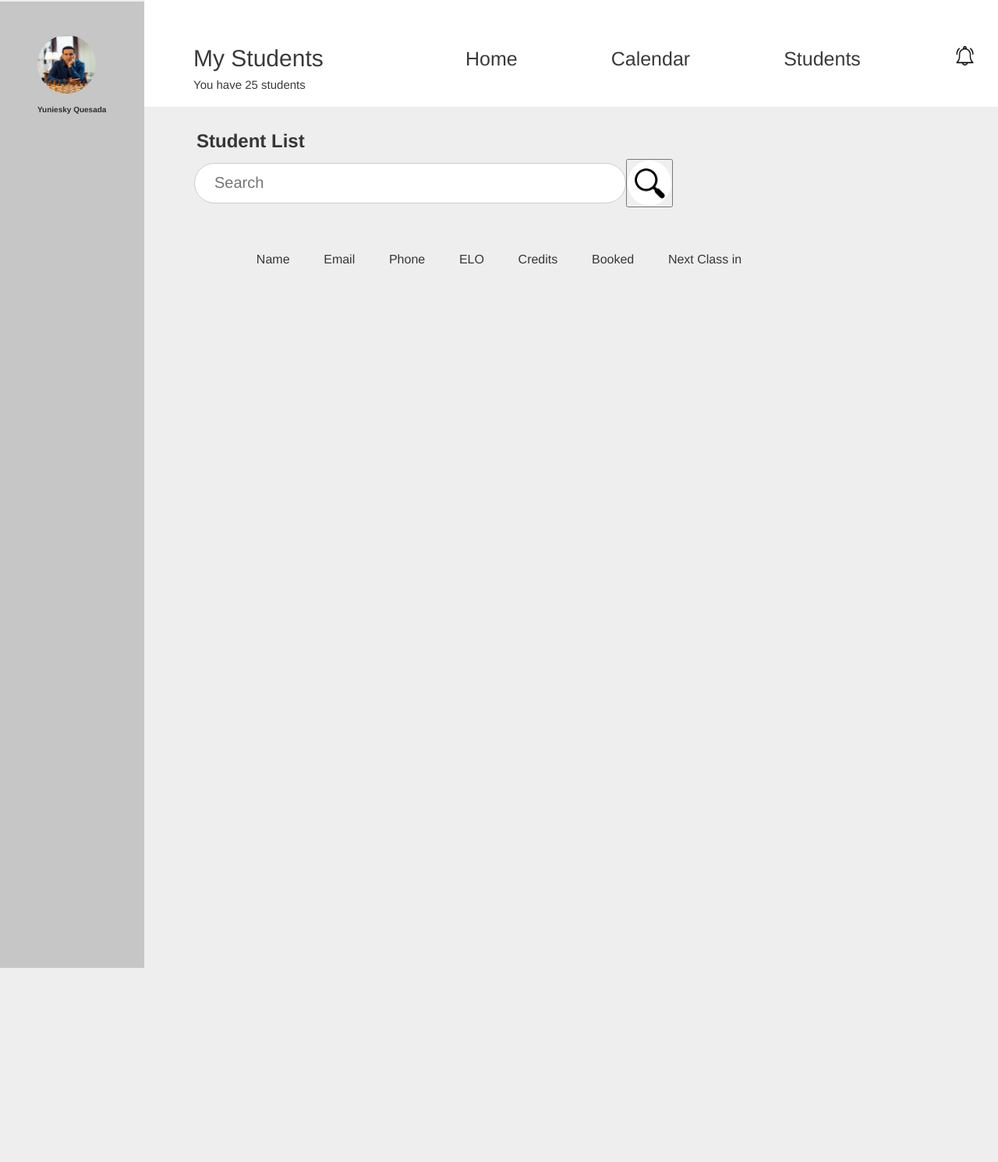
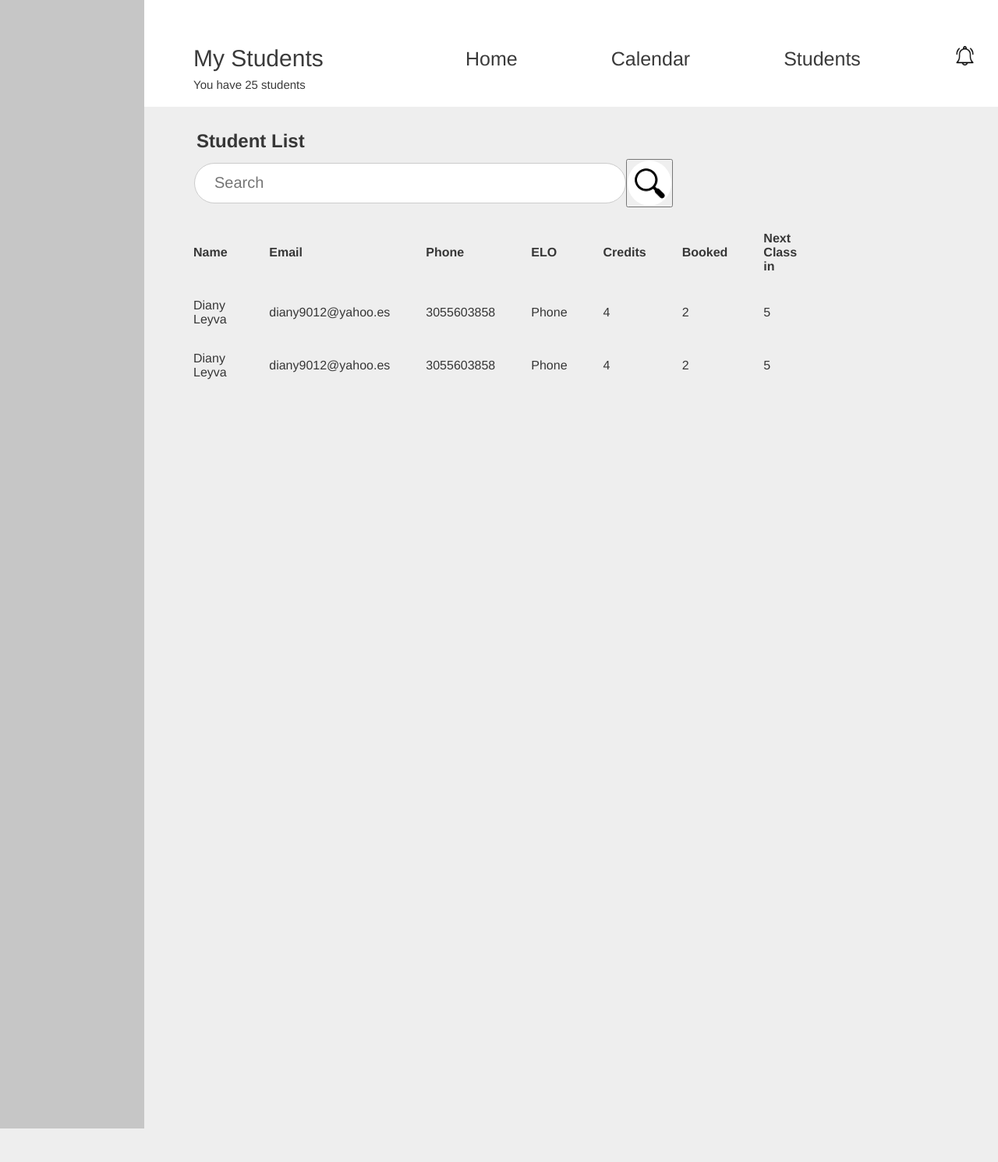
Before and after one commit to Diany-Leyva/Summer_Project_2022, a PHP site: page /admin/testing_page.html in a window 1280 px wide. Shown: the whole page at 78% size. Before the commit the page ends 1242 px from the top, so only its background shows below. Run offline with PHP 8.4, Linux system fonts and the light colour scheme.

Commit message:
Students list (table) created

```diff
--- a/admin/style.css
+++ b/admin/style.css
@@ -21,9 +21,9 @@ nav{
 }
 
 .vertical{
-    height: 155%;
+    height: 200%;
     border-left: 185px solid #8b898966;
-    margin: -419px 0;
+    margin: -691px 0;
 }
 
 .notificationIcon{
@@ -53,7 +53,7 @@ header{
 .profileHeading{
     float: left;
     font-size: 10px;
-    margin: 133px -137px;
+    margin: -25px -137px;
 }
 
 ul {
@@ -105,12 +105,22 @@ input[type=text] {
     cursor: pointer;
 }
 
-.attributesContainer{
-    display: flex;
-    justify-content: space-around;
-    padding: 79px 307px;
-}
-
 li{
     list-style: none;
 }
+
+.tableContainer{
+    display: flex;
+    justify-content: center;
+    margin: 35px 0px;
+}
+
+#studentsTable{
+    border-collapse:separate;
+    width: 65%;
+}
+
+ #studentsTable td, #studentsTable th {
+    text-align: left;
+    padding: 15px 22px;
+  }
--- a/admin/testing_page.html
+++ b/admin/testing_page.html
@@ -27,7 +27,7 @@
             </form>
         </div>
 
-        <div class="attributesContainer">
+        <!-- <div class="attributesContainer">
             <li>Name</li>
             <li>Email</li>
             <li>Phone</li>
@@ -35,9 +35,41 @@
             <li>Credits</li>
             <li>Booked</li>
             <li>Next Class in</li>
+        </div>   -->
+
+        <div class="tableContainer">
+
+            <table id="studentsTable">
+                <tr>
+                  <th>Name</th>
+                  <th>Email</th>
+                  <th>Phone</th>
+                  <th>ELO</th>
+                  <th>Credits</th>
+                  <th>Booked</th>
+                  <th>Next Class in</th>
+                </tr>
+                <tr>
+                  <td>Diany Leyva</td>
+                  <td>diany9012@yahoo.es</td>
+                  <td>3055603858</td>
+                  <td>Phone</td>
+                  <td>4</td>
+                  <td>2</td>
+                  <td>5</td>
+                </tr>
+                <tr>
+                    <td>Diany Leyva</td>
+                    <td>diany9012@yahoo.es</td>
+                    <td>3055603858</td>
+                    <td>Phone</td>
+                    <td>4</td>
+                    <td>2</td>
+                    <td>5</td>
+                  </tr>
+              </table>
         </div>
-
-
+        <!-- <br></br> -->
 
 
 
```
Also changed, not shown: admin/list_classes.php (added, +33 -0 lines), admin/list_students.php (+8 -22 lines), include/common_components.php (+28 -12 lines).
